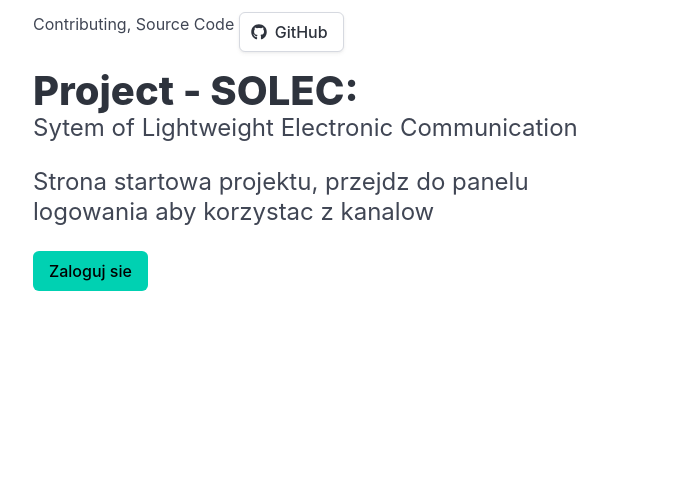
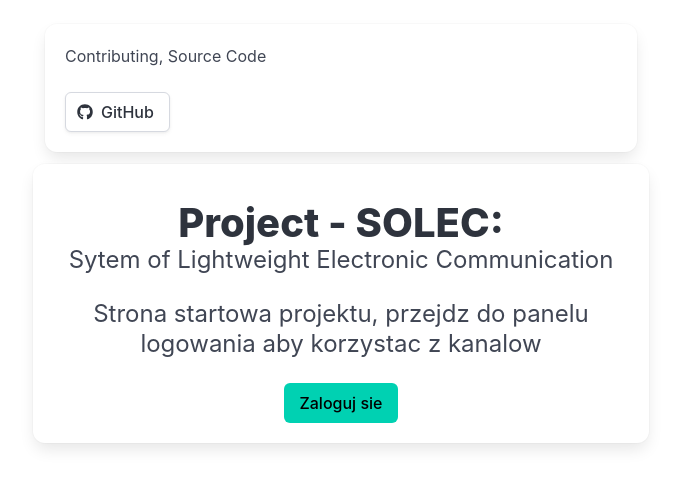
Before and after one commit to KacperStrugala1/message_repo, a Django app: page / in a window 1280 px wide. Shown: the top 488 px of the page, without its empty margins (299-980 px from the left). Run offline with Django 5.2, Linux system fonts and the light colour scheme; some libraries are stand-ins or nearby versions.

Commit message:
small refix

```diff
--- a/discord_clone/discord_clone/templates/welcome.html
+++ b/discord_clone/discord_clone/templates/welcome.html
@@ -15,9 +15,11 @@
 </head>
 <body>
 
-    <main class="column is-half is-offset-one-quarter">
+    <main class="column is-half is-offset-one-quarter ">
         <div class="colums">
-            <span >Contributing, Source Code</span>
+            <div class="box m-3">
+                <h4 class="">Contributing, Source Code</h4>
+                <br>
                 <a href="https://github.com/KacperStrugala1/message_repo">
 
                     <button class="button">
@@ -28,6 +30,8 @@
                     </button>
                 </a>
             </div>
+        </div>
+        <div class="box has-text-centered">
         <h1 class="title is-2 is-align-content-center mt-4">Project - SOLEC:</h1>
         <h2 class="subtitle is-4 is-align-content-center">Sytem of Lightweight Electronic Communication</h2>
         <h2 class="subtitle is-4">
@@ -35,7 +39,7 @@
             przejdz do panelu logowania aby korzystac z kanalow
         </h2>
 
-        <button class="button is-primary is-flex align-content">
+        <button class="button is-primary is-centered">
             <a href="{% url 'login_view' %}">Zaloguj sie</a><br>
         </button>
     </main>
--- a/main.py
+++ b/main.py
@@ -2,7 +2,7 @@ from time import sleep
 import struct
 import socket
 
-HOST="127.0.0.1"
+HOST="0.0.0.0"
 PORT=9999
 
 serversocket = socket.socket(socket.AF_INET, socket.SOCK_STREAM)
```
Lines whose indentation alone changed are shown as unchanged.
